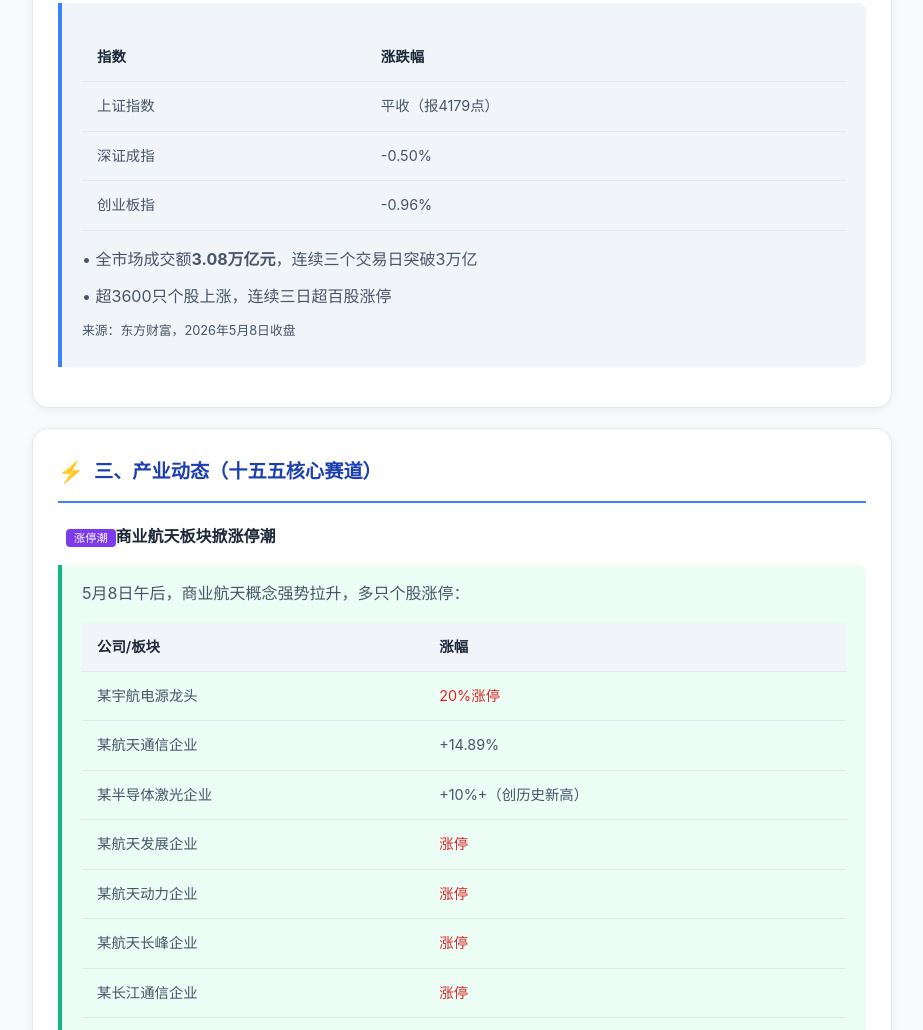
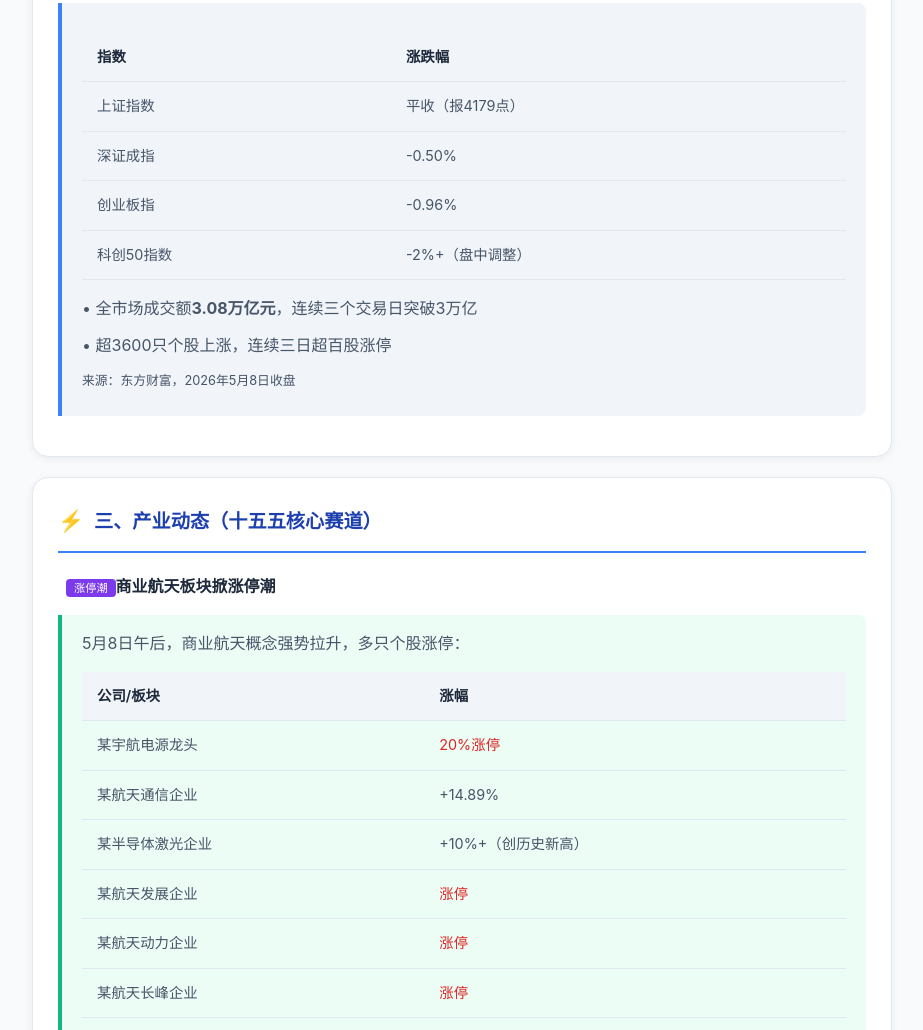
Before and after one commit to yorange050426-ops/daily-reports, a plain HTML site: page reports/research/潜力公司研究_发布版.html in a window 1280 px wide. Shown: the part 1706-2736 px from the top of the page, without its empty margins (178-1101 px from the left). Drawn offline with Linux system fonts and the light colour scheme.

Commit message:
Add report: 潜力公司研究_发布版.html

```diff
--- a/reports/research/潜力公司研究_发布版.html
+++ b/reports/research/潜力公司研究_发布版.html
@@ -287,6 +287,10 @@
                         <td>创业板指</td>
                         <td>-0.96%</td>
                     </tr>
+                    <tr>
+                        <td>科创50指数</td>
+                        <td>-2%+（盘中调整）</td>
+                    </tr>
                 </table>
                 <p>• 全市场成交额<strong>3.08万亿元</strong>，连续三个交易日突破3万亿</p>
                 <p>• 超3600只个股上涨，连续三日超百股涨停</p>
```
